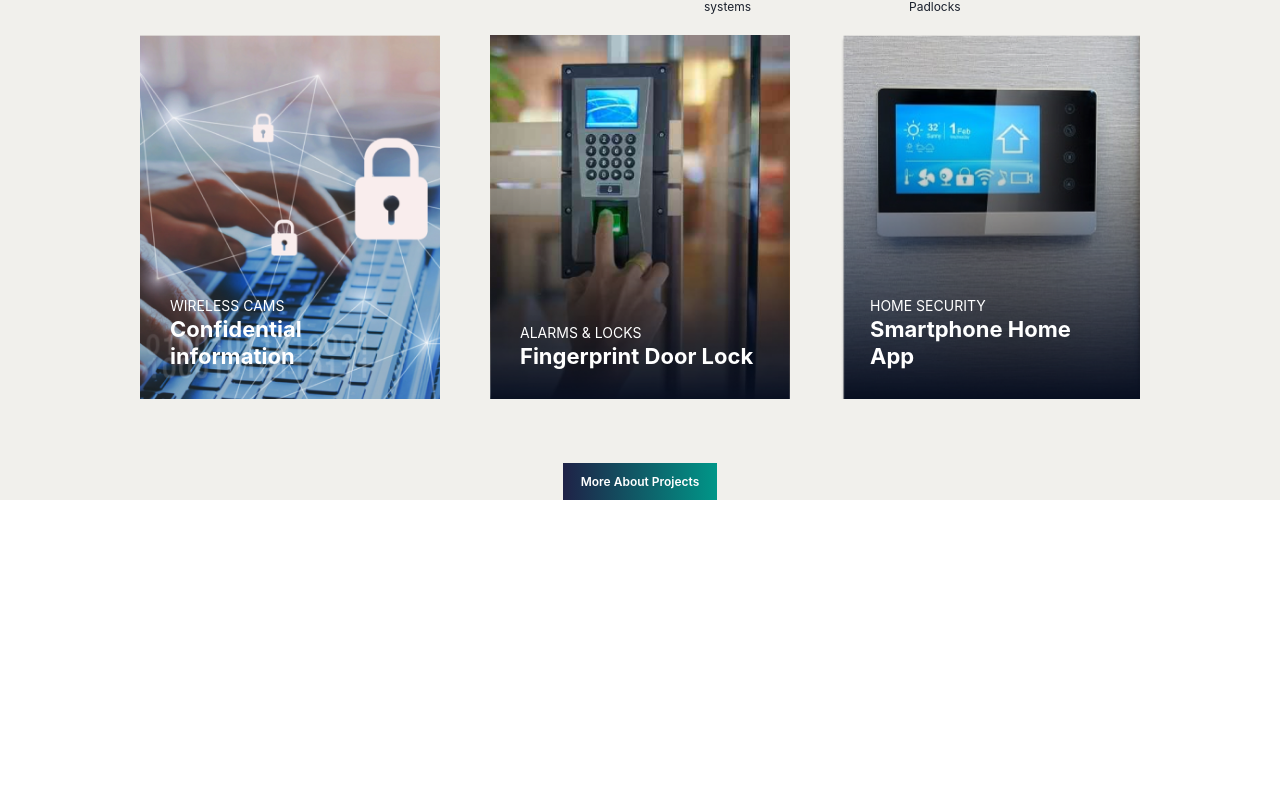
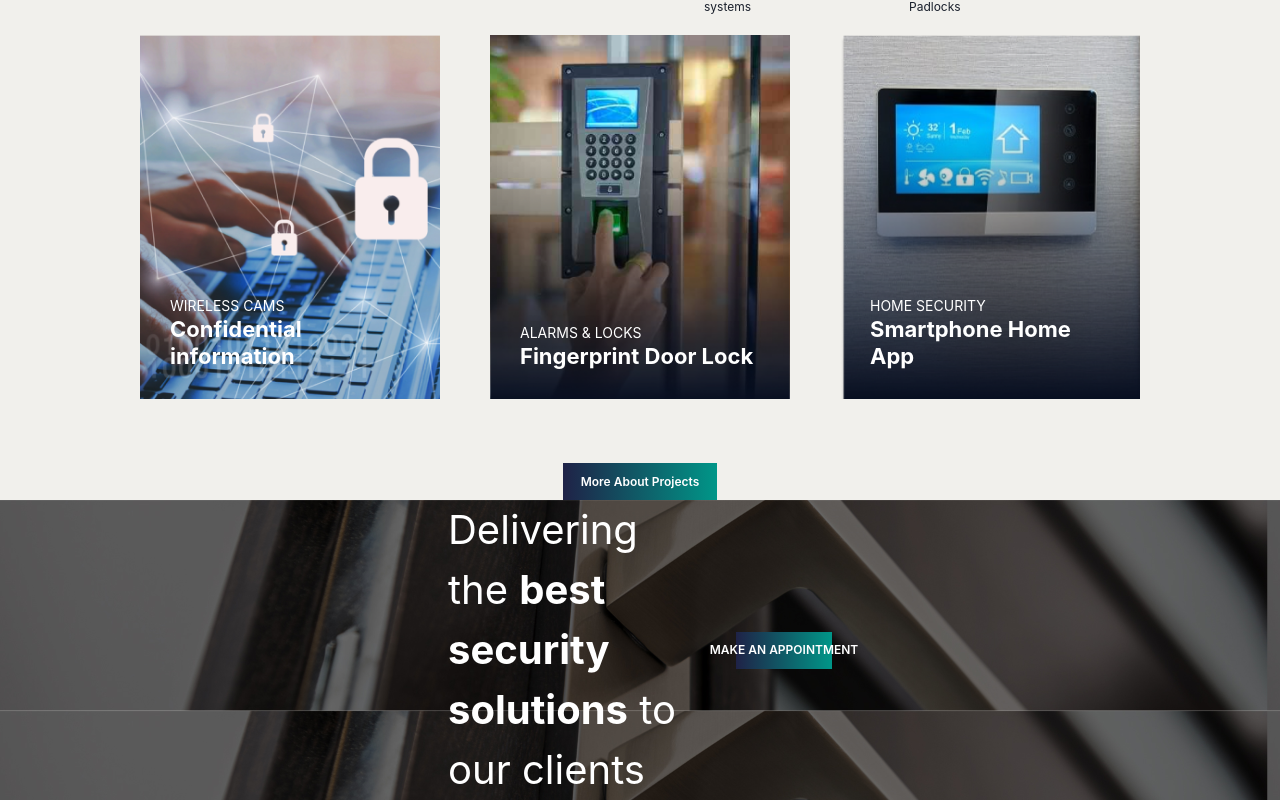
Before and after one commit to zxkeyy/BahaTech-front, a React (Vite) app: page / in a window 1280 px wide. Shown: the part 2825-3625 px from the top of the page. Before the commit the page ends 3325 px from the top, so only its background shows below. Built offline with nearby package versions, Linux system fonts and the light colour scheme.

Commit message:
Created Panel 7

```diff
--- /dev/null
+++ b/src/components/ActionButton.tsx
@@ -0,0 +1,16 @@
+import { Button, ButtonProps } from "@chakra-ui/react";
+
+interface Props extends ButtonProps {}
+
+const ActionButton = (props: Props) => {
+  return (
+    <Button
+      style={{ background: `linear-gradient(to right,#1F2247, #009688)` }}
+      color={"white"}
+      borderRadius={"0px"}
+      {...props}
+    ></Button>
+  );
+};
+
+export default ActionButton;
--- /dev/null
+++ b/src/pages/Homepage/Components/Panel7.tsx
@@ -0,0 +1,27 @@
+import { Box, Text } from "@chakra-ui/react";
+import ActionButton from "../../../components/ActionButton";
+import Image1 from "../../../assets/Panel7Image1.png";
+
+const Panel7 = () => {
+  return (
+    <Box
+      aspectRatio={1920 / 315}
+      width={"100%"}
+      bgImage={Image1}
+      bgSize={"100%"}
+      display={"flex"}
+      justifyContent={"space-evenly"}
+      alignItems={"center"}
+      paddingX={"400px"}
+    >
+      <Text color={"white"} maxWidth={"50%"} fontSize={"40px"}>
+        Delivering the <b>best security solutions</b> to our clients
+      </Text>
+      <ActionButton fontSize={"12px"} height={"18%"} width={"20%"}>
+        MAKE AN APPOINTMENT
+      </ActionButton>
+    </Box>
+  );
+};
+
+export default Panel7;
--- a/src/pages/Homepage/Homepage.tsx
+++ b/src/pages/Homepage/Homepage.tsx
@@ -1,14 +1,12 @@
-import { Box, Button, Heading, Text } from "@chakra-ui/react";
+import { Box } from "@chakra-ui/react";
 import Hero from "./Components/Hero";
 import Panel1 from "./Components/Panel1";
 import Panel2 from "./Components/Panel2";
 import Panel3 from "./Components/Panel3";
 import Panel4 from "./Components/Panel4";
 import Panel5 from "./Components/Panel5";
-import Image1 from "../../assets/Panel6Image1.png";
-import Image2 from "../../assets/Panel6Image2.png";
-import Image3 from "../../assets/Panel6Image3.png";
 import Panel6 from "./Components/Panel6";
+import Panel7 from "./Components/Panel7";
 
 const HomePage = () => {
   return (
@@ -20,6 +18,7 @@ const HomePage = () => {
       <Panel4 />
       <Panel5 />
       <Panel6 />
+      <Panel7 />
     </Box>
   );
 };
```
Also changed, not shown: src/assets/Panel7Image1.png (added).
